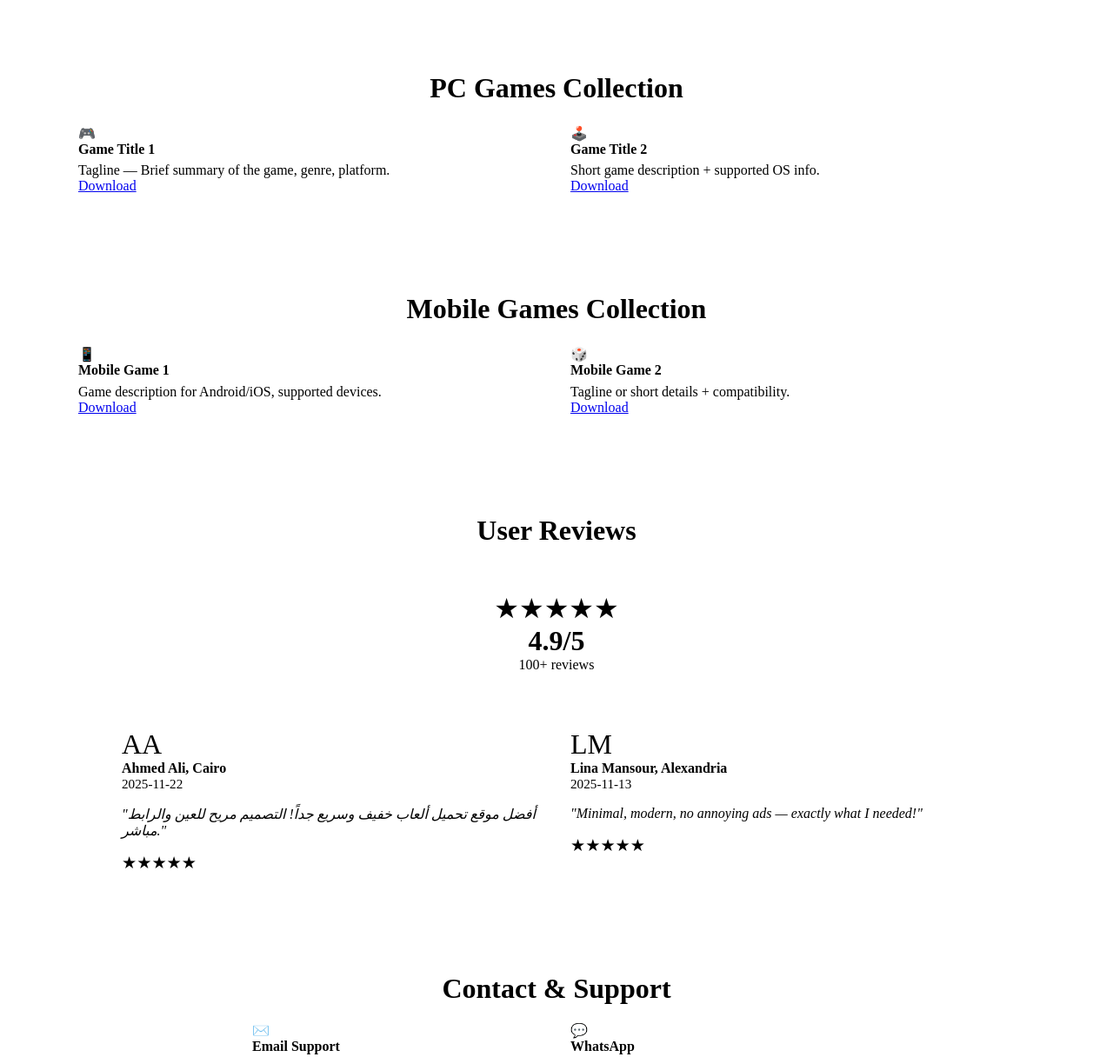
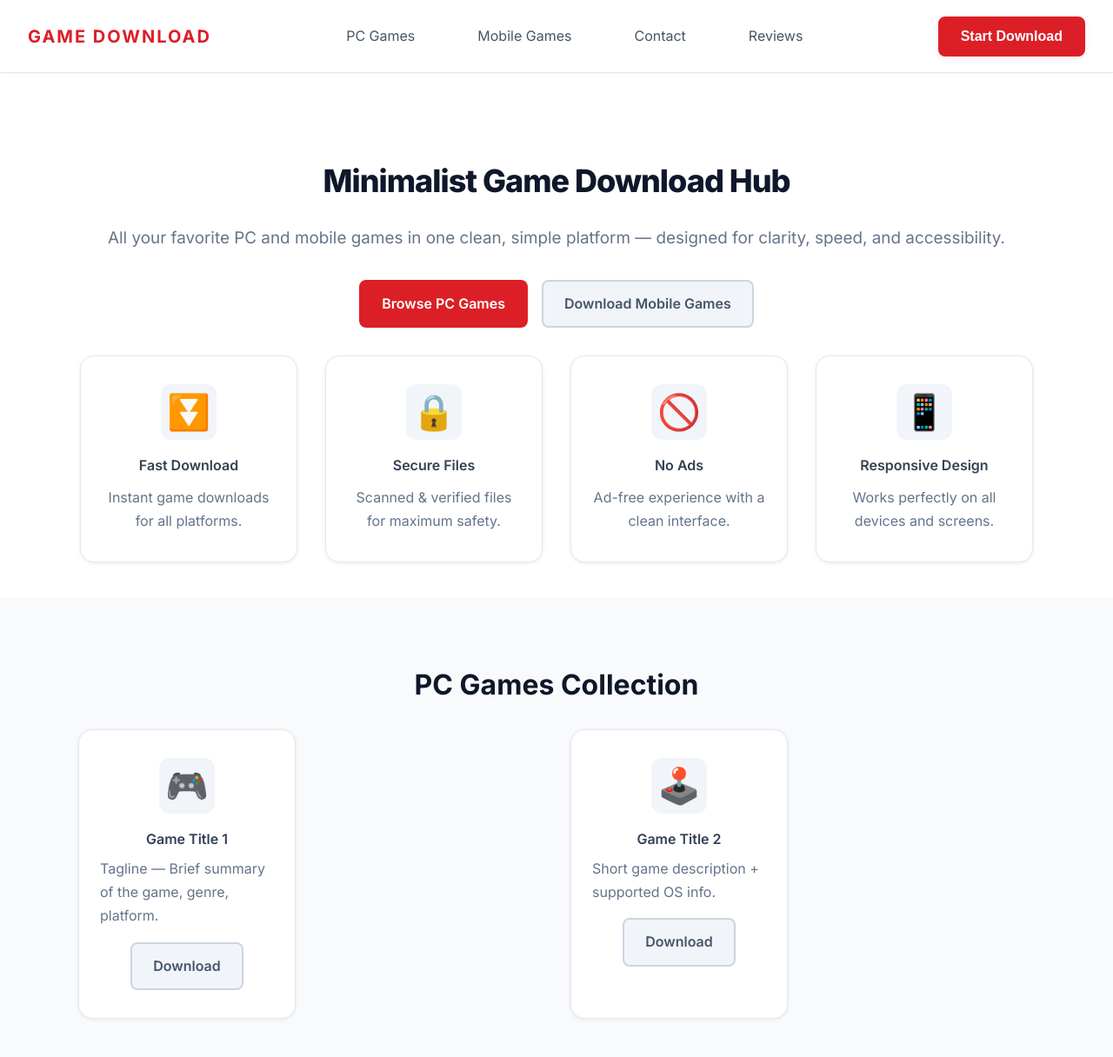
Before and after one commit to jlildev/games-download-site, a plain HTML site: page index.html in a window 1280 px wide. Shown: the top 1216 px of the page at 87% size. Drawn offline with Linux system fonts and the light colour scheme.

Commit message:
Update index.html on main: add full minimalist header, nav, and footer, linking new style.css (SHA provided).

```diff
--- a/index.html
+++ b/index.html
@@ -1,6 +1,58 @@
-<!-- Games Section -->
-<section id="games" style="background:var(--neutral-50); padding:3rem 0 2.5rem;">
-  <div style="max-width:1100px; margin:auto;">
+<!DOCTYPE html>
+<html lang="en">
+<head>
+  <meta charset="UTF-8" />
+  <meta name="viewport" content="width=device-width, initial-scale=1.0" />
+  <meta name="description" content="Minimalist Game Download Site for PC & Mobile - Clean Design System" />
+  <title>Game Download Hub</title>
+  <link href="https://fonts.googleapis.com/css2?family=Inter:wght@400;500;600;700;800&display=swap" rel="stylesheet" />
+  <link rel="stylesheet" href="style.css" />
+</head>
+<body>
+  <header>
+    <div class="logo">GAME DOWNLOAD</div>
+    <nav aria-label="Main Navigation">
+      <a href="#games" tabindex="0">PC Games</a>
+      <a href="#mobile" tabindex="0">Mobile Games</a>
+      <a href="#contact" tabindex="0">Contact</a>
+      <a href="#reviews" tabindex="0">Reviews</a>
+    </nav>
+    <button class="cta-btn" aria-label="Start Download">Start Download</button>
+  </header>
+  <main>
+    <section class="hero">
+      <h1>Minimalist Game Download Hub</h1>
+      <p>All your favorite PC and mobile games in one clean, simple platform — designed for clarity, speed, and accessibility.</p>
+      <div class="hero-actions">
+        <a href="#games" class="btn btn-primary" aria-label="Browse PC Games">Browse PC Games</a>
+        <a href="#mobile" class="btn btn-secondary" aria-label="Download Mobile Games">Download Mobile Games</a>
+      </div>
+      <div class="feature-cards">
+        <div class="feature-card">
+          <div class="feature-icon" aria-label="Fast Download">⏬</div>
+          <div class="feature-title" style="font-weight:600; color: var(--neutral-700); margin-bottom:0.6rem;">Fast Download</div>
+          <div class="feature-desc" style="font-size:1rem; color:var(--neutral-500); text-align:center;">Instant game downloads for all platforms.</div>
+        </div>
+        <div class="feature-card">
+          <div class="feature-icon" aria-label="Secure Files">🔒</div>
+          <div class="feature-title" style="font-weight:600; color: var(--neutral-700); margin-bottom:0.6rem;">Secure Files</div>
+          <div class="feature-desc" style="font-size:1rem; color:var(--neutral-500); text-align:center;">Scanned & verified files for maximum safety.</div>
+        </div>
+        <div class="feature-card">
+          <div class="feature-icon" aria-label="No Ads">🚫</div>
+          <div class="feature-title" style="font-weight:600; color: var(--neutral-700); margin-bottom:0.6rem;">No Ads</div>
+          <div class="feature-desc" style="font-size:1rem; color:var(--neutral-500); text-align:center;">Ad-free experience with a clean interface.</div>
+        </div>
+        <div class="feature-card">
+          <div class="feature-icon" aria-label="Responsive Design">📱</div>
+          <div class="feature-title" style="font-weight:600; color: var(--neutral-700); margin-bottom:0.6rem;">Responsive Design</div>
+          <div class="feature-desc" style="font-size:1rem; color:var(--neutral-500); text-align:center;">Works perfectly on all devices and screens.</div>
+        </div>
+      </div>
+    </section>
+    <!-- Games Section -->
+<section id="games">
+  <div style="max-width:1100px; margin:auto; padding:3rem 0 2.5rem;">
     <h2 style="font-size:2rem; color:var(--neutral-900); font-family:var(--font-heading); font-weight:700; margin-bottom:1.5rem; text-align:center;">PC Games Collection</h2>
     <div style="display:grid; grid-template-columns:repeat(auto-fit,minmax(270px,1fr)); gap:2rem;">
       <div class="feature-card" style="min-width:200px;">
@@ -15,14 +67,12 @@
         <div style="font-size:1rem; color:var(--neutral-500);">Short game description + supported OS info.</div>
         <a href="#" class="btn btn-secondary" style="width:max-content; margin:1rem auto 0;">Download</a>
       </div>
-      <!-- Add more game cards as needed -->
     </div>
   </div>
 </section>
-
 <!-- Mobile Games Section -->
-<section id="mobile" style="background:var(--surface-white); padding:3rem 0 2.5rem; border-top:1px solid var(--neutral-200);">
-  <div style="max-width:1100px; margin:auto;">
+<section id="mobile">
+  <div style="max-width:1100px; margin:auto; padding:3rem 0 2.5rem;">
     <h2 style="font-size:2rem;color:var(--neutral-900); font-family:var(--font-heading); font-weight:700; margin-bottom:1.5rem; text-align:center;">Mobile Games Collection</h2>
     <div style="display:grid; grid-template-columns:repeat(auto-fit,minmax(270px,1fr)); gap:2rem;">
       <div class="feature-card">
@@ -37,21 +87,18 @@
         <div style="font-size:1rem; color:var(--neutral-500);">Tagline or short details + compatibility.</div>
         <a href="#" class="btn btn-secondary" style="width:max-content; margin:1rem auto 0;">Download</a>
       </div>
-      <!-- Add more mobile game cards as needed -->
     </div>
   </div>
 </section>
-
 <!-- Reviews Section -->
-<section id="reviews" style="background:var(--surface-white); padding:3rem 0 2.5rem;">
-  <div style="max-width:1000px; margin:auto;">
+<section id="reviews">
+  <div style="max-width:1000px; margin:auto; padding:3rem 0 2.5rem;">
     <h2 style="font-size:2rem; color:var(--neutral-900); font-family:var(--font-heading); font-weight:700; margin-bottom:1.25rem; text-align:center;">User Reviews</h2>
     <div style="background:var(--neutral-50); border-radius:12px; padding:2rem; text-align:center; margin-bottom:2rem; max-width:420px; margin-left:auto; margin-right:auto;">
       <span style="color:var(--accent-gold); font-size:2rem;">★★★★★</span>
       <div style="font-size:2rem; font-weight:700; color:var(--neutral-900);">4.9/5</div>
       <div style="color:var(--neutral-500); font-size:1rem;">100+ reviews</div>
     </div>
-
     <div style="display:grid; grid-template-columns:repeat(auto-fit,minmax(260px,1fr)); gap:2rem;">
       <div class="feature-card">
         <div class="feature-icon" style="background:var(--neutral-200);color:var(--neutral-400); font-size:2rem;">AA</div>
@@ -67,14 +114,12 @@
         <div style="margin:1rem 0; font-style:italic; color:var(--neutral-600); font-size:1em;">"Minimal, modern, no annoying ads — exactly what I needed!"</div>
         <span style="color:var(--accent-gold); font-size:1.2em;">★★★★★</span>
       </div>
-      <!-- More reviews can be added here -->
     </div>
   </div>
 </section>
-
 <!-- Contact Section -->
-<section id="contact" style="background:var(--surface-white); padding:3rem 0 1.5rem;">
-  <div style="max-width:700px; margin:auto;">
+<section id="contact">
+  <div style="max-width:700px; margin:auto; padding:3rem 0 1.5rem;">
     <h2 style="font-size:2rem; color:var(--neutral-900); font-family:var(--font-heading); font-weight:700; margin-bottom:1.25rem; text-align:center;">Contact & Support</h2>
     <div style="display:grid; grid-template-columns:repeat(auto-fit,minmax(240px,1fr)); gap:2rem; margin-bottom:2rem;">
       <div class="feature-card">
@@ -93,3 +138,9 @@
     <div style="text-align:center;color:var(--neutral-400);font-size:0.98em;">Our support team is available 7 days a week for all inquiries and suggestions.</div>
   </div>
 </section>
+  </main>
+  <footer>
+    &copy; 2025 Game Download Hub — Minimalist & Professional HTML Design System.
+  </footer>
+</body>
+</html>
```
